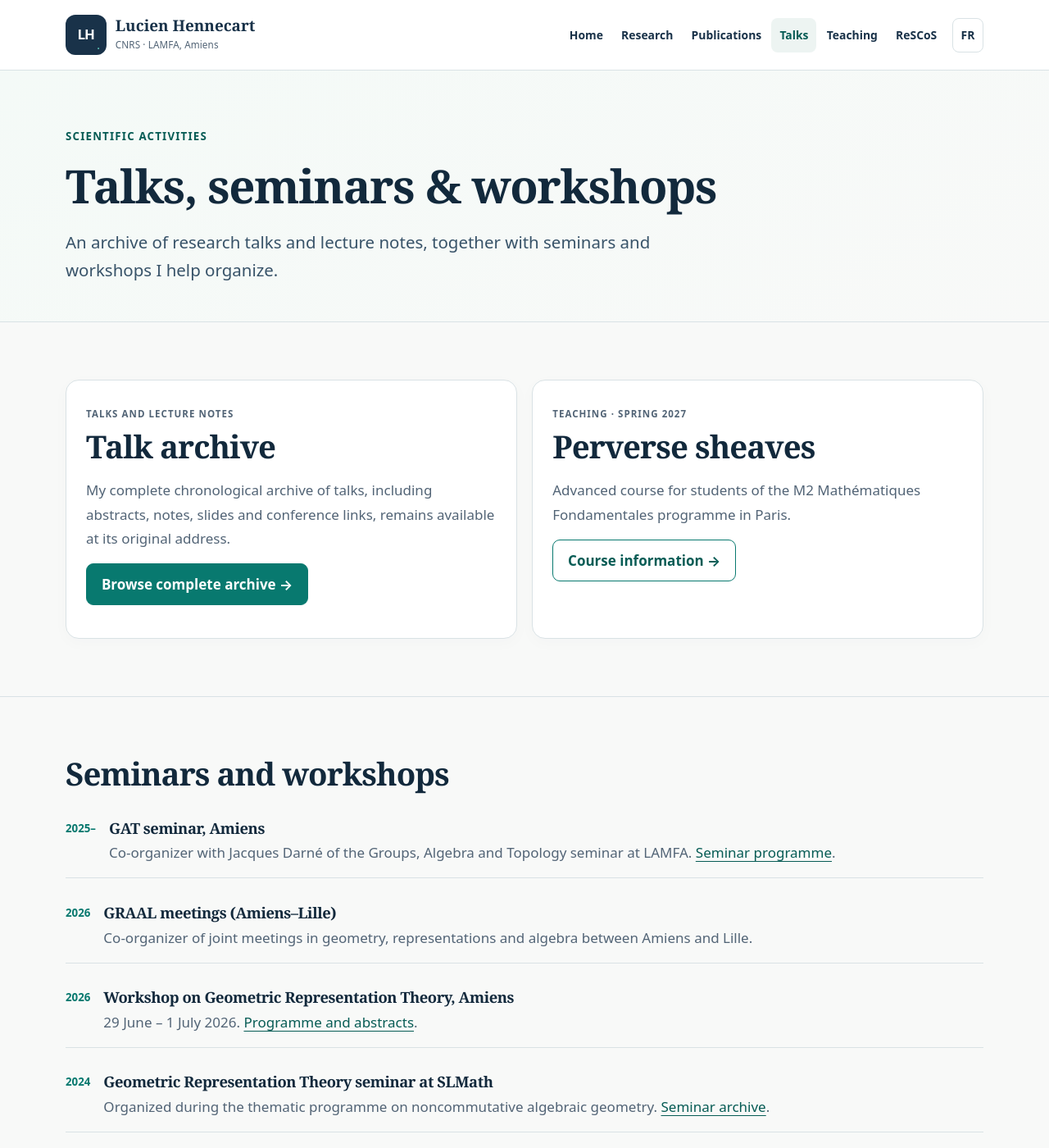
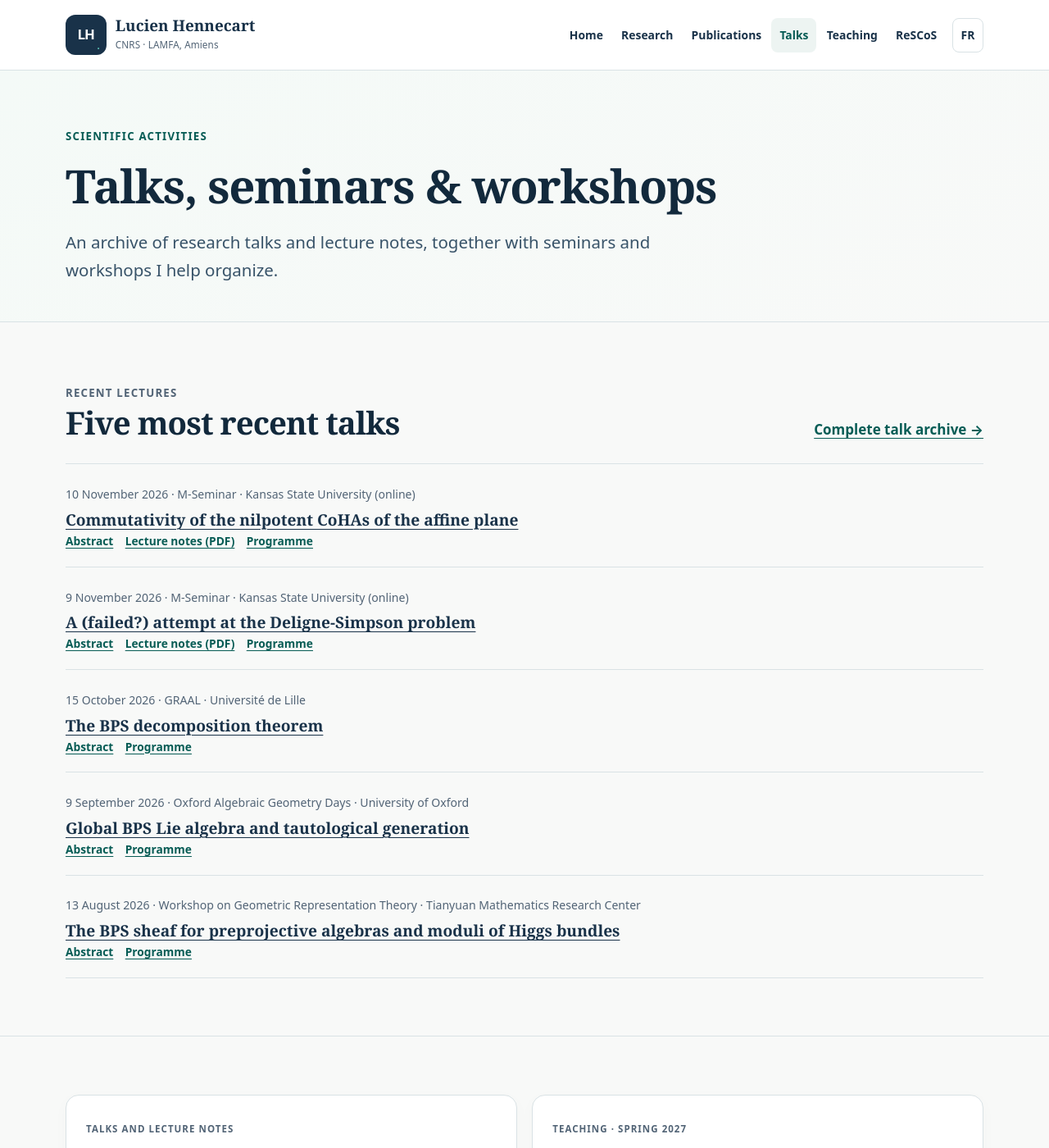
Before and after one commit to hennlu/hennlu.github.io, a Jekyll site: the page built from talks.html, in a window 1280 px wide and 1400 px high. Shown: the whole window at 82% size. Built offline with Jekyll 4.4.1, drawn with Linux system fonts in a browser that asks for light colours.

Commit message:
Show five most recent talks on talks.html

```diff
--- a/talks.html
+++ b/talks.html
@@ -7,6 +7,11 @@ nav: talks
 alternate: /talks-fr.html
 ---
 <section class="page-intro"><div class="container"><p class="eyebrow">Scientific activities</p><h1>Talks, seminars & workshops</h1><p class="lead">An archive of research talks and lecture notes, together with seminars and workshops I help organize.</p></div></section>
+
+<section class="section"><div class="container">
+<div class="section-head"><div><p class="eyebrow">Recent lectures</p><h2>Five most recent talks</h2></div><a class="text-link" href="/Talks.html">Complete talk archive →</a></div>
+{% include recent-talks.html %}
+</div></section>
 
 <section class="section"><div class="container"><div class="grid">
 <div class="card"><p class="eyebrow">Talks and lecture notes</p><h2>Talk archive</h2><p>My complete chronological archive of talks, including abstracts, notes, slides and conference links, remains available at its original address.</p><p><a class="button" href="/Talks.html">Browse complete archive →</a></p></div>
```
